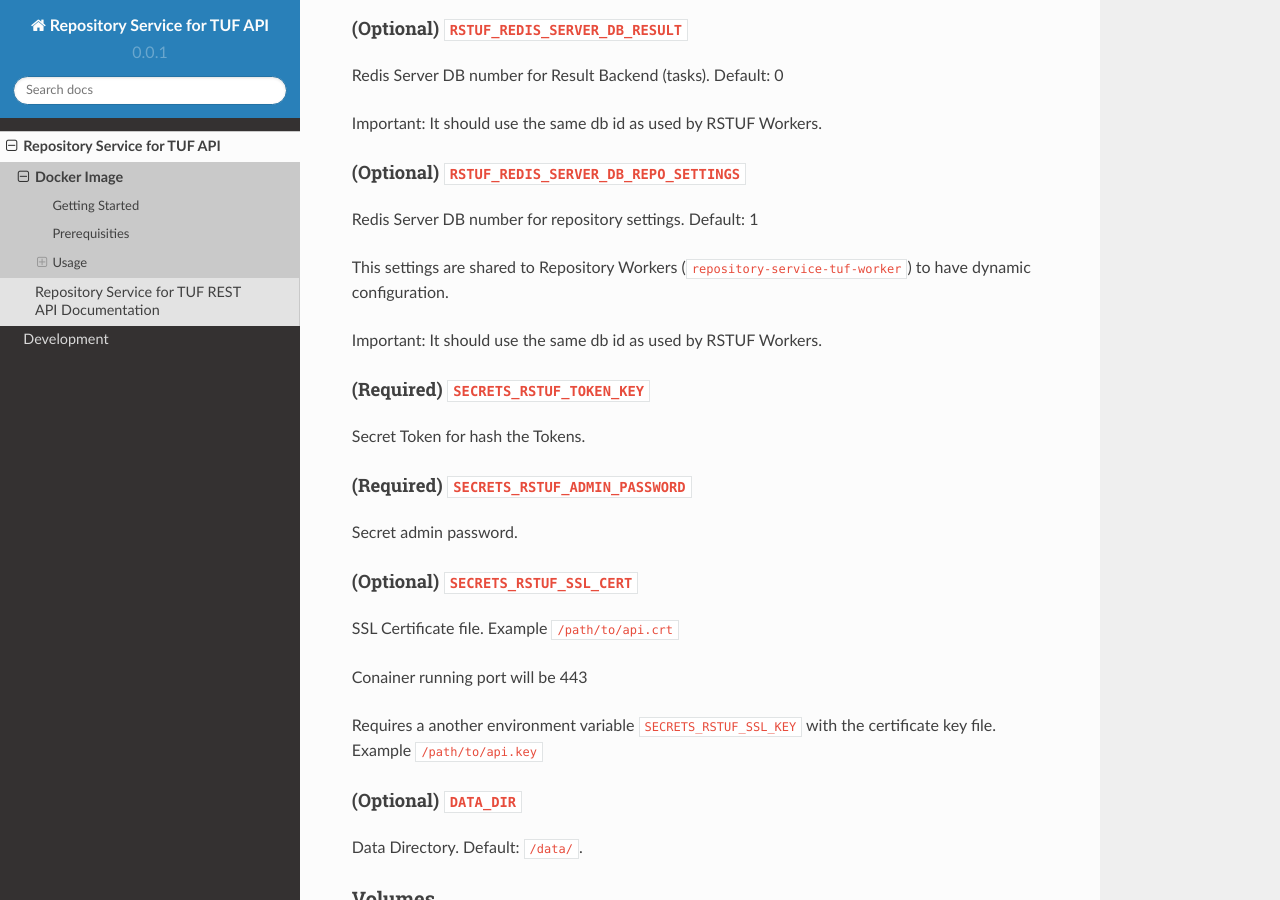
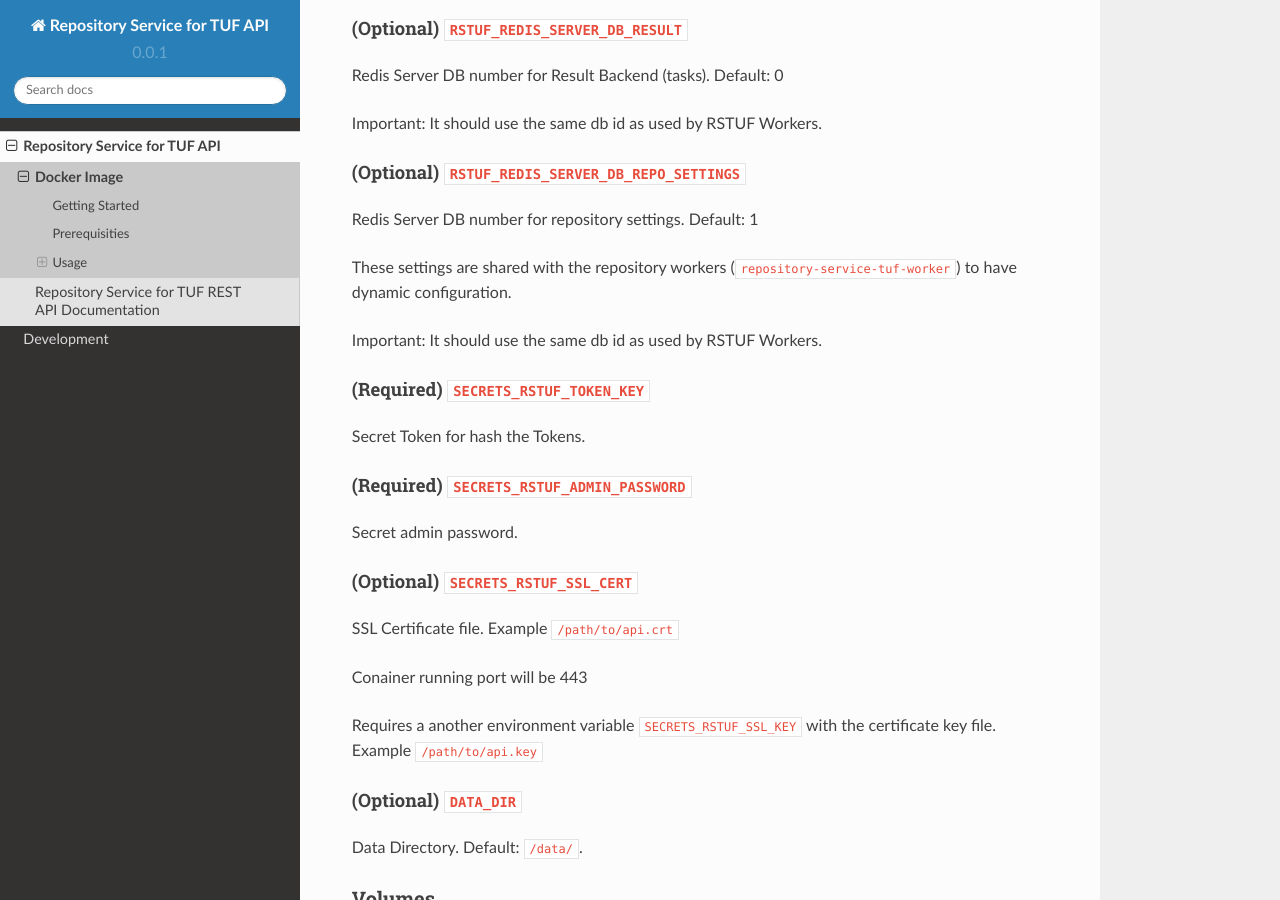
Before and after one commit to repository-service-tuf/repository-service-tuf-api, a Sphinx documentation site: the page built from docs/source/guide/Docker_README.md, in a window 1280 px wide and 900 px high, scrolled down 1695 px. Built offline with Sphinx 7.4.7 and the Read the Docs theme 2.0.0, drawn with Linux system fonts in a browser that asks for light colours.

Commit message:
Update docs/source/guide/Docker_README.md
Co-authored-by: Martin Vrachev <martin.vrachev@gmail.com>

```diff
--- a/docs/source/guide/Docker_README.md
+++ b/docs/source/guide/Docker_README.md
@@ -82,7 +82,7 @@ Important: It should use the same db id as used by RSTUF Workers.
 
 Redis Server DB number for repository settings. Default: 1
 
-This settings are shared to Repository Workers
+These settings are shared with the repository workers
 (``repository-service-tuf-worker``) to have dynamic configuration.
 
 Important: It should use the same db id as used by RSTUF Workers.
```
